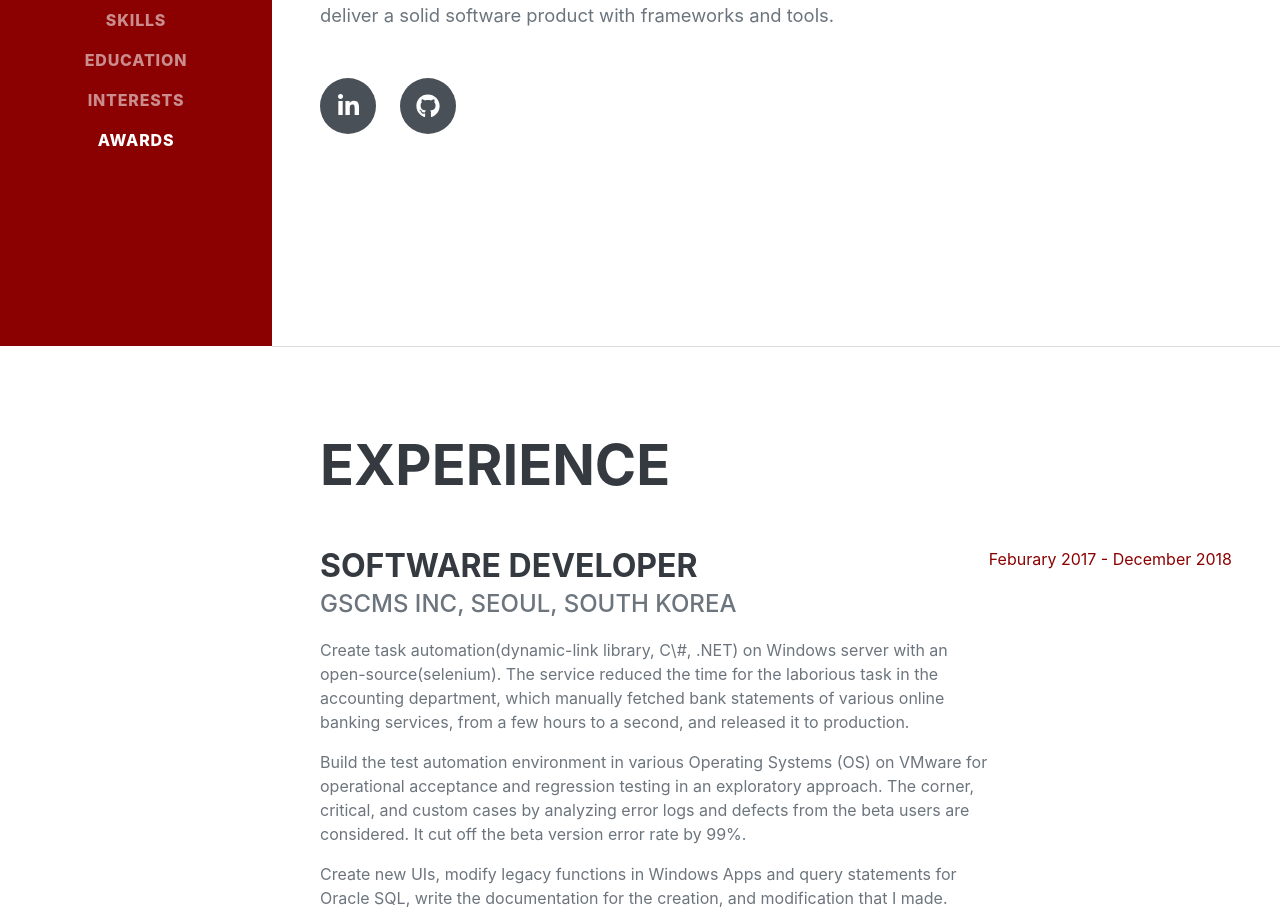
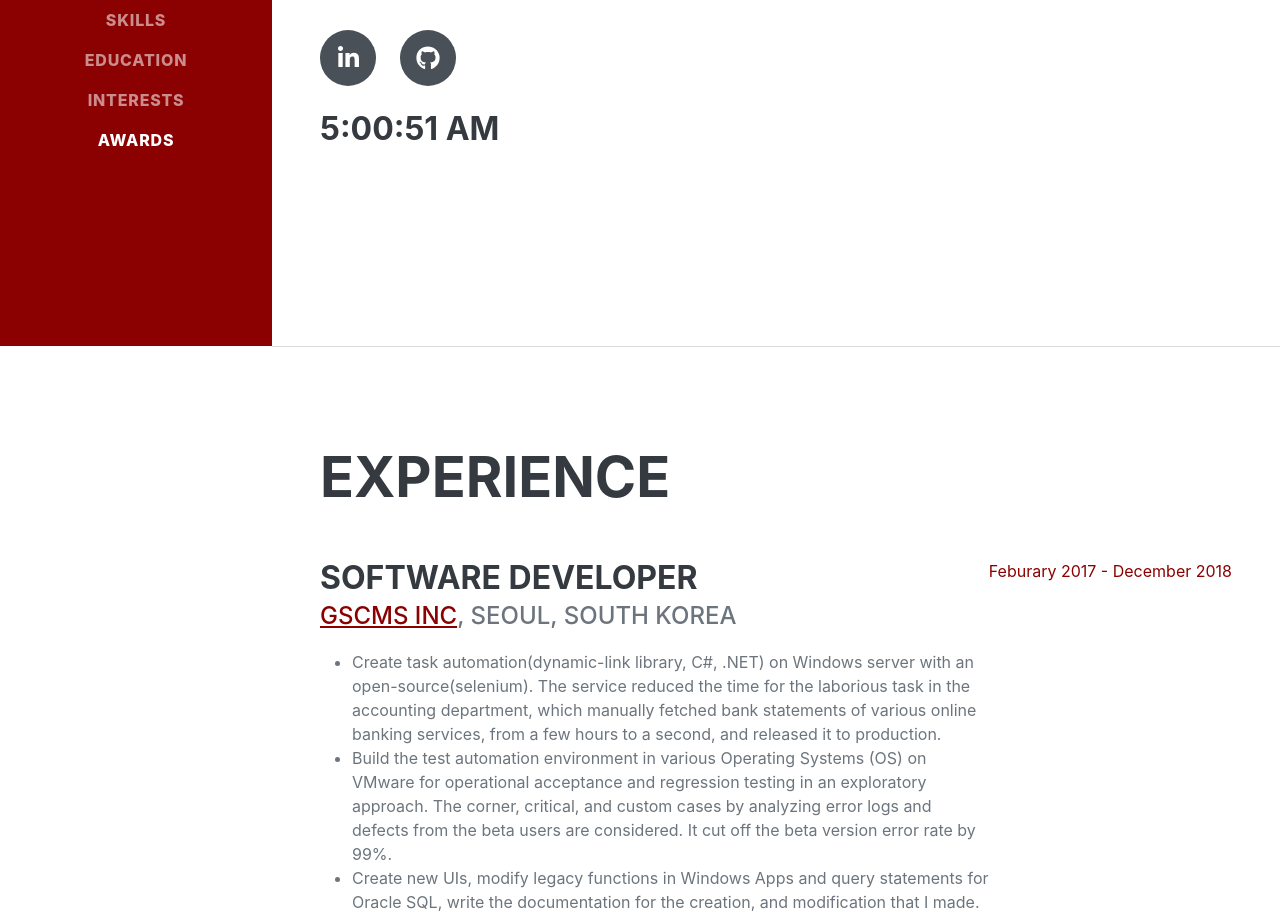
Before and after one commit to barojin/pages, a React (Create React App) app: page / in a window 1280 px wide. Shown: the part 454-1371 px from the top of the page. Built offline with nearby package versions, Linux system fonts and the light colour scheme; a web font is replaced by a local one.

Commit message:
made projectComp.jsx and experienceComp.jsx for reusability.

```diff
--- a/src/App.js
+++ b/src/App.js
@@ -1,5 +1,5 @@
 import About from './components/about'
-import Experience from './components/experience'
+import Experiences from './components/experiences'
 import Education from './components/education'
 import Skills from './components/skills'
 import Interests from './components/interests'
@@ -10,15 +10,15 @@ import Projects from './components/projects'
 function App() {
   return (
     <div>
-         <Nav></Nav>
+         <Nav />
         <div className="container-fluid p-0">
-          <About></About>
-          <Experience></Experience>
-          <Projects></Projects>
-          <Skills></Skills>
-          <Education></Education>
-          <Interests></Interests>
-          <Awards></Awards>
+          <About />
+          <Experiences />
+          <Projects />
+          <Skills />
+          <Education />
+          <Interests />
+          <Awards />
         </div>
     </div>
   );
--- /dev/null
+++ b/src/components/Clock.jsx
@@ -0,0 +1,41 @@
+import React, { Component } from 'react'
+
+function FormattedDate(props) {
+  return <h3>{props.date.toLocaleTimeString()}</h3>;
+}
+
+class Clock extends React.Component {
+  constructor(props) {
+    super(props);
+    this.state = {date: new Date()};
+  }
+
+  componentDidMount() {
+    this.timerID = setInterval(
+      () => this.tick(),
+      1000
+    );
+  }
+
+  componentWillUnmount() {
+    clearInterval(this.timerID);
+  }
+
+  tick() {
+    this.setState({
+      date: new Date()
+    });
+  }
+
+  render() {
+    return (
+      <div>
+        <br></br>
+        <FormattedDate date={this.state.date} />
+        <br></br>
+      </div>
+    );
+  }
+}
+
+export default Clock;
--- /dev/null
+++ b/src/components/ExperienceComponents/experienceComp.jsx
@@ -0,0 +1,38 @@
+import React, { Component } from 'react'
+
+class ListItem extends React.PureComponent {
+    render(){
+        return <li>{this.props.value}</li>;
+    }
+}
+
+class ContentList extends React.PureComponent {
+    render(){
+        return (
+            <ul>
+                {this.props.contents.map((content) => <ListItem key={content.toString()} value={content} />)}
+            </ul>
+        );
+    }
+}
+
+export default class Experience extends React.Component {
+    constructor(props){
+        super(props);
+    }
+
+    render(){
+        return (
+            <div className="d-flex flex-column flex-md-row justify-content-between mb-5">
+                <div className="flex-grow-1">
+                    <h3 className="mb-0"> {this.props.jobTitle} </h3>
+                    <div className="subheading mb-3">
+                        <a href={this.props.url}> {this.props.company}</a>, {this.props.location}
+                    </div>
+                    <ContentList contents={this.props.contents} />
+                </div>
+                <div className="flex-shrink-0"><span className="text-primary">{this.props.date}</span></div>
+            </div>
+            );
+    }
+}
--- a/src/components/ProjectComponents/PollsWebApp.jsx
+++ /dev/null
@@ -1,19 +0,0 @@
-import React, { Component } from 'react'
-
-class PollsWebApp extends React.Component {
-    render(){
-        return <div className="d-flex flex-column flex-md-row justify-content-between">
-                <div className="flex-grow-1">
-                    <h3 className="mb-0">
-                        <a className="social-icon"  href="https://github.com/barojin/DjangoTutorial"><i className="fab fa-github" />
-                        </a> Polls Web App <span className="text-primary">[python, Django framework, Sqlite3]</span>
-                    </h3>
-                    <p> Create the web site that shows polls and vote in them and admin site provide the add, change, and delete polls.
-                        It contains how to handle the route, models in the Database, automated testing, views and templates, admin page conventions,
-                        packaging to deploy and patching with git.</p>
-                </div>
-            </div>
-    }
-}
-
-export default PollsWebApp;
--- /dev/null
+++ b/src/components/ProjectComponents/projectComp.jsx
@@ -0,0 +1,20 @@
+import React, { Component } from 'react'
+
+export default class Project extends React.Component {
+    constructor(props){
+        super(props);
+    }
+    render(){
+        return (
+            <div className="d-flex flex-column flex-md-row justify-content-between">
+                <div className="flex-grow-1">
+                    <h3 className="mb-0">
+                        <a className="social-icon"  href={this.props.gitUrl}><i className="fab fa-github" />
+                        </a> {this.props.title} <span className="text-primary">{this.props.techStack}</span>
+                    </h3>
+                    <p> {this.props.content} </p>
+                </div>
+            </div>
+            );
+    }
+}
--- a/src/components/about.jsx
+++ b/src/components/about.jsx
@@ -1,7 +1,10 @@
 import React, { Component } from 'react'
-
+import Clock from './Clock'
 
 export default class About extends Component {
+    constructor(props) {
+        super(props);
+    }
 
 render() {
   return (
@@ -22,6 +25,7 @@ render() {
         <a className="social-icon" href="https://www.linkedin.com/in/barojin/"><i className="fab fa-linkedin-in" /></a>
         <a className="social-icon" href="https://github.com/barojin/"><i className="fab fa-github" /></a>
       </div>
+        <Clock />
     </div>
   </section>
   <hr className="m-0" />
--- a/src/components/experience.jsx
+++ /dev/null
@@ -1,35 +0,0 @@
-import React, { Component } from 'react'
-
-
-export default class Experience extends Component {
-
-render() {
-  return (
-     <div>
-  <section className="resume-section" id="experience">
-    <div className="resume-section-content">
-      <h2 className="mb-5">Experience</h2>
-      <div className="d-flex flex-column flex-md-row justify-content-between mb-5">
-        <div className="flex-grow-1">
-          <h3 className="mb-0">Software Developer</h3>
-          <div className="subheading mb-3">GSCMS Inc, Seoul, South Korea</div>
-
-          <p>Create task automation(dynamic-link library, C\#, .NET) on Windows server with an open-source(selenium). The service reduced the time for the laborious task in the accounting department, which manually fetched bank statements of various online banking services, from a few hours to a second, and released it to production.</p>
-
-          <p>Build the test automation environment in various Operating Systems (OS) on VMware for operational acceptance and regression testing in an exploratory approach. The corner, critical, and custom cases by analyzing error logs and defects from the beta users are considered. It cut off the beta version error rate by 99%.</p>
-
-          <p>Create new UIs, modify legacy functions in Windows Apps and query statements for Oracle SQL, write the documentation for the creation, and modification that I made.</p>
-
-          <p>Build a responsive web page with AngularJS to support several dashboards in order to monitor server health and enable controlling the on-Premises service on the local server remotely for on-call team members.</p>
-
-        </div>
-        <div className="flex-shrink-0"><span className="text-primary">Feburary 2017 - December 2018</span></div>
-      </div>
-
-    </div>
-  </section>
-  <hr className="m-0" />
- </div>
-  )
- }
-}
--- /dev/null
+++ b/src/components/experiences.jsx
@@ -0,0 +1,25 @@
+import React, { Component } from 'react'
+import Experience from './ExperienceComponents/experienceComp'
+
+export default class Experiences extends Component {
+    constructor(props){
+        super(props);
+        this.state = {contents: ["Create task automation(dynamic-link library, C\#, .NET) on Windows server with an open-source(selenium). The service reduced the time for the laborious task in the accounting department, which manually fetched bank statements of various online banking services, from a few hours to a second, and released it to production.", "Build the test automation environment in various Operating Systems (OS) on VMware for operational acceptance and regression testing in an exploratory approach. The corner, critical, and custom cases by analyzing error logs and defects from the beta users are considered. It cut off the beta version error rate by 99%.", "Create new UIs, modify legacy functions in Windows Apps and query statements for Oracle SQL, write the documentation for the creation, and modification that I made.", "Build a responsive web page with AngularJS to support several dashboards in order to monitor server health and enable controlling the on-Premises service on the local server remotely for on-call team members."]};
+    }
+
+    render() {
+        return (
+            <div>
+                <section className="resume-section" id="experience">
+                    <div className="resume-section-content">
+                    <h2 className="mb-5">Experience</h2>
+
+                    <Experience jobTitle="Software Developer" url="http://gscms.co.kr/" company="GSCMS Inc" location="Seoul, South Korea" date="Feburary 2017 - December 2018" contents={this.state.contents} />
+
+                    </div>
+                </section>
+                <hr className="m-0" />
+            </div>
+        );
+    }
+}
```
Also changed, not shown: src/components/projects.jsx (+15 -64 lines), src/components/ProjectComponents/CovidCaseTracker.jsx (deleted).
